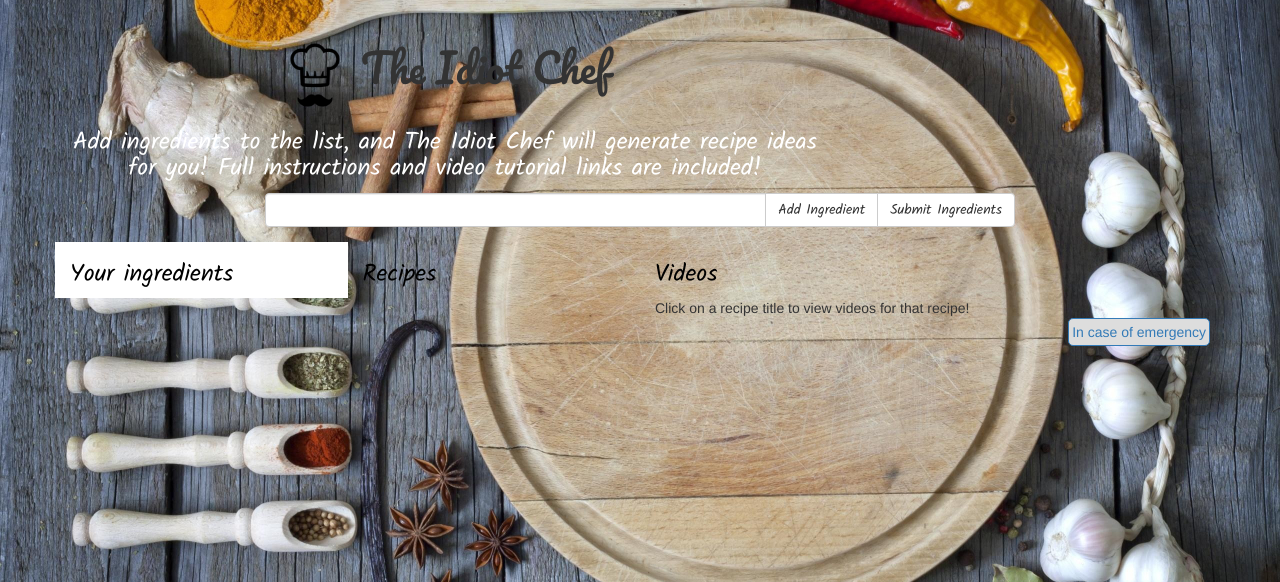
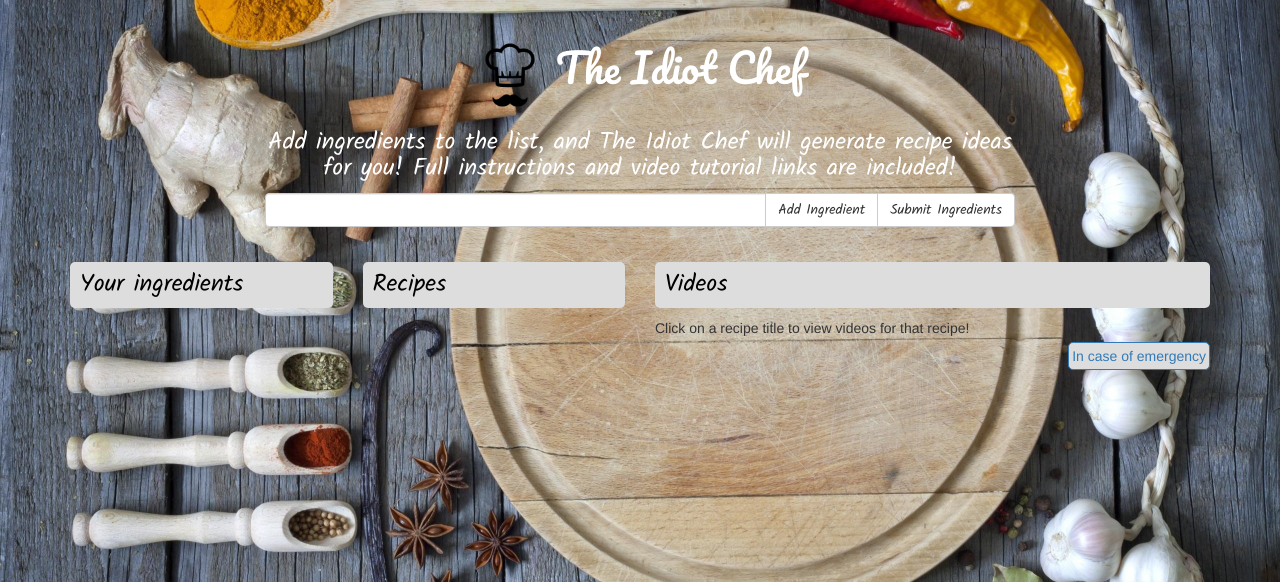
Before and after one commit to chezkevin/TheIdiotChef, a PHP site: page / in a window 1280 px wide. Shown: the part 52-634 px from the top of the page. Run offline with PHP 8.4, Linux system fonts and the light colour scheme; some libraries are stand-ins or nearby versions.

Commit message:
style updates

```diff
--- a/assets/styles/style.css
+++ b/assets/styles/style.css
@@ -46,10 +46,16 @@ h2, h3, span {
 	color: black;
 }
 
-#ingredient-zone {
-	background-color: white;
+#ingredient-zone h3, #video-zone h3, #recipe-zone h3 {
+	background-color: #DDDDDD;
+	padding: 10px;
+	border-radius: 5px;
 }
 
-#description {
+#ingredient-zone, #video-zone, #recipe-zone{
+	min-height:100px;
+}
+
+#description, h1 {
 	color: white;
 }
--- a/index.html
+++ b/index.html
@@ -77,6 +77,8 @@
                 </div>
             </div>
  <!-- body below navbar -->
+            <div class="col-lg-2">
+            </div>
             <div class="col-lg-8 text-center">
                 <h1>
 					<img src="assets/images/logo.png">
@@ -112,12 +114,12 @@
                 <section id="ingredients-list">
                 </section>
             </div>
-            <div class="col-lg-3">
+            <div class="col-lg-3" id="recipe-zone">
                 <h3>Recipes</h3>
                 <section id="recipe-list">
                 </section>
             </div>
-            <div class="col-lg-6">
+            <div class="col-lg-6" id="video-zone">
                 <h3>Videos</h3>
                 <section id="video-list">
                     Click on a recipe title to view videos for that recipe!
```
